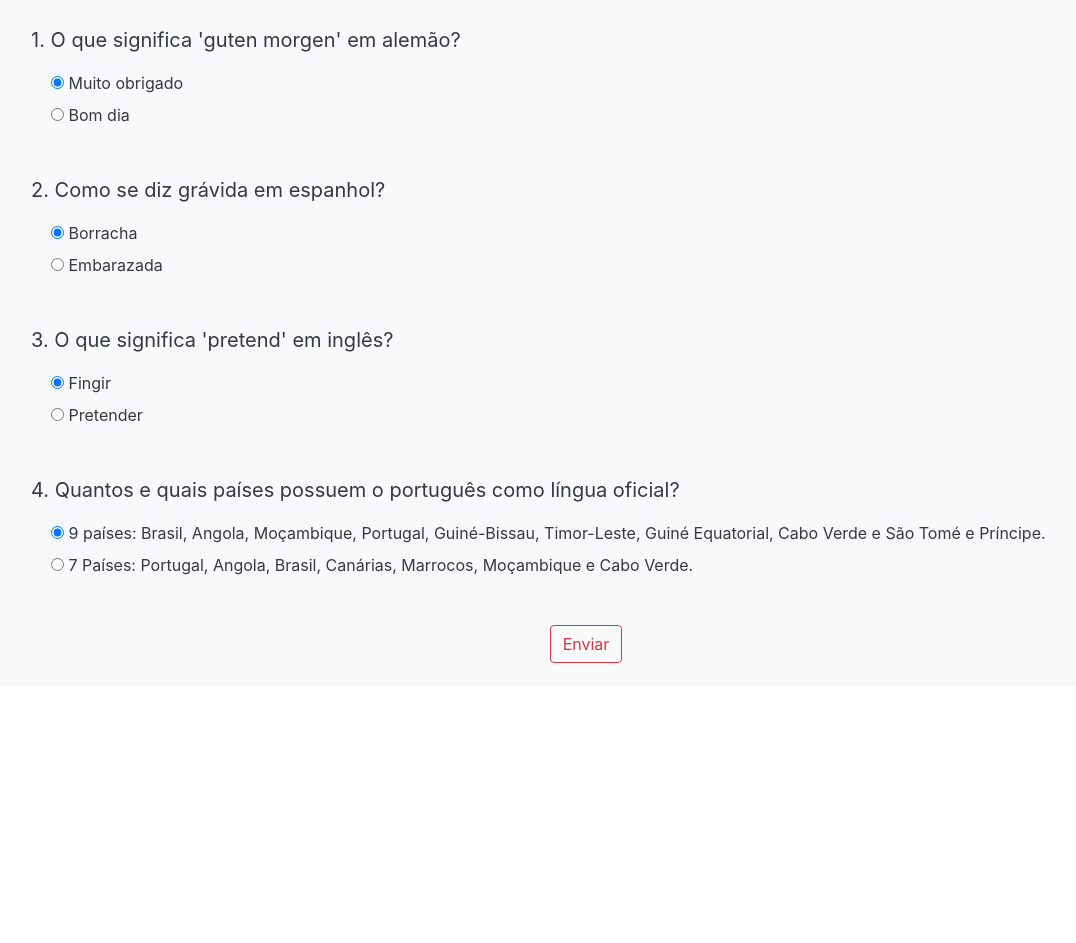
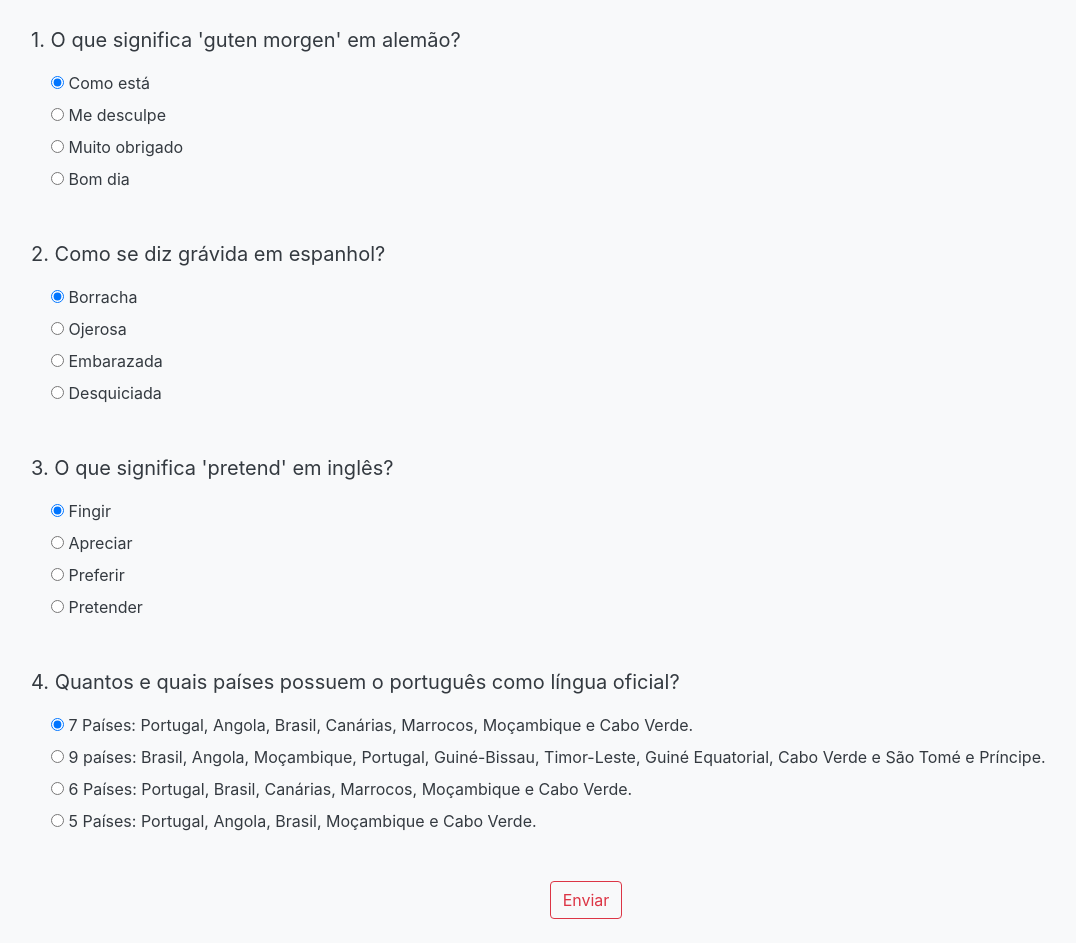
Before and after one commit to TaynaraCM/ProjetoQuizCRM, a plain HTML site: page index.html in a window 1280 px wide. Shown: the part 300-1243 px from the top of the page, without its empty margins (54-1130 px from the left). Before the commit the page ends 987 px from the top, so only its background shows below. Drawn offline with nearby package versions, Linux system fonts and the light colour scheme.

Commit message:
Update index.html
Alteração2 - Adição de mais alternativas

```diff
--- a/index.html
+++ b/index.html
@@ -17,19 +17,30 @@
   <div class="quiz py-4 bg-light">
     <div class="container">
       <h2 class="my-5 text-info">Você consegue acertar estas perguntas sobre idiomas?</h2>
-
       <form class="quiz-form text-dark">
         <div class="my-5">
           <p class="lead font-weight-normal">1. O que significa 'guten morgen' em alemão?</p>
           <div class="form-check my-2 text-dark-50">
             <label class="form-check-label">
               <input type="radio" name="inputQuestion1" class="F" value="A" checked>
+              Como está
+            </label>
+          </div>
+          <div class="form-check my-2 text-dark-50">
+            <label class="form-check-label">
+              <input type="radio" name="inputQuestion1" class="F" value="B" >
+              Me desculpe
+            </label>
+          </div>
+          <div class="form-check my-2 text-dark-50">
+            <label class="form-check-label">
+              <input type="radio" name="inputQuestion1" class="F" value="C" >
               Muito obrigado
             </label>
           </div>
           <div class="form-check my-2 text-dark-50">
             <label class="form-check-label">
-              <input type="radio" name="inputQuestion1" class="T" value="B">
+              <input type="radio" name="inputQuestion1" class="T" value="D">
               Bom dia
             </label>
           </div>
@@ -45,8 +56,20 @@
           </div>
           <div class="form-check my-2 text-dark-50">
             <label class="form-check-label">
-              <input type="radio" name="inputQuestion2" class='T' value="B">
+              <input type="radio" name="inputQuestion2" class="F" value="B" >
+              Ojerosa
+            </label>
+          </div>
+          <div class="form-check my-2 text-dark-50">
+            <label class="form-check-label">
+              <input type="radio" name="inputQuestion2" class="T" value="C" >
               Embarazada
+            </label>
+          </div>
+          <div class="form-check my-2 text-dark-50">
+            <label class="form-check-label">
+              <input type="radio" name="inputQuestion2" class='F' value="D">
+              Desquiciada
             </label>
           </div>
         </div>
@@ -61,7 +84,19 @@
           </div>
           <div class="form-check my-2 text-dark-50">
             <label class="form-check-label">
-              <input type="radio" name="inputQuestion3" class='F' value="B">
+              <input type="radio" name="inputQuestion3" class='F' value="B" >
+              Apreciar
+            </label>
+          </div>
+          <div class="form-check my-2 text-dark-50">
+            <label class="form-check-label">
+              <input type="radio" name="inputQuestion3" class='F' value="C" >
+              Preferir
+            </label>
+          </div>
+          <div class="form-check my-2 text-dark-50">
+            <label class="form-check-label">
+              <input type="radio" name="inputQuestion3" class='F' value="D">
               Pretender
             </label>
           </div>
@@ -71,14 +106,26 @@
           <p class="lead font-weight-normal">4. Quantos e quais países possuem o português como língua oficial?</p>
           <div class="form-check my-2 text-dark-50">
             <label class="form-check-label">
-              <input type="radio" name="inputQuestion4" class='T' value="A" checked>
-              9 países: Brasil, Angola, Moçambique, Portugal, Guiné-Bissau, Timor-Leste, Guiné Equatorial, Cabo Verde e São Tomé e Príncipe.
+              <input type="radio" name="inputQuestion4" class='F' value="A" checked>
+              7 Países: Portugal, Angola, Brasil, Canárias, Marrocos, Moçambique e Cabo Verde.
             </label>
           </div>
           <div class="form-check my-2 text-dark-50">
             <label class="form-check-label">
-              <input type="radio" name="inputQuestion4" class='F' value="B">
-              7 Países: Portugal, Angola, Brasil, Canárias, Marrocos, Moçambique e Cabo Verde.
+              <input type="radio" name="inputQuestion4" class='T' value="B">
+               9 países: Brasil, Angola, Moçambique, Portugal, Guiné-Bissau, Timor-Leste, Guiné Equatorial, Cabo Verde e São Tomé e Príncipe.
+          </label>
+          </div>
+          <div class="form-check my-2 text-dark-50">
+            <label class="form-check-label">
+              <input type="radio" name="inputQuestion4" class='F' value="C">
+              6 Países: Portugal, Brasil, Canárias, Marrocos, Moçambique e Cabo Verde.
+            </label>
+          </div>
+          <div class="form-check my-2 text-dark-50">
+            <label class="form-check-label">
+              <input type="radio" name="inputQuestion4" class='F' value="D">
+              5 Países: Portugal, Angola, Brasil, Moçambique e Cabo Verde.
             </label>
           </div>
         </div>
```
